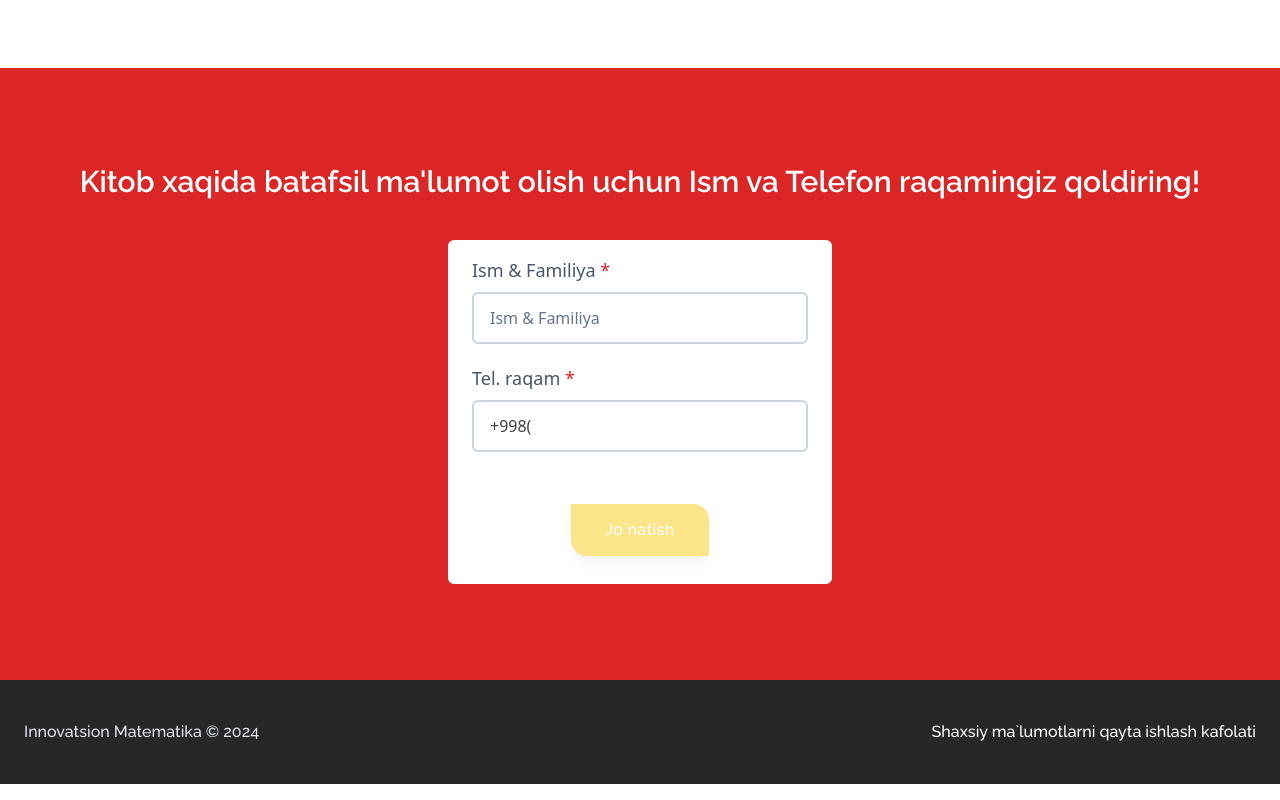
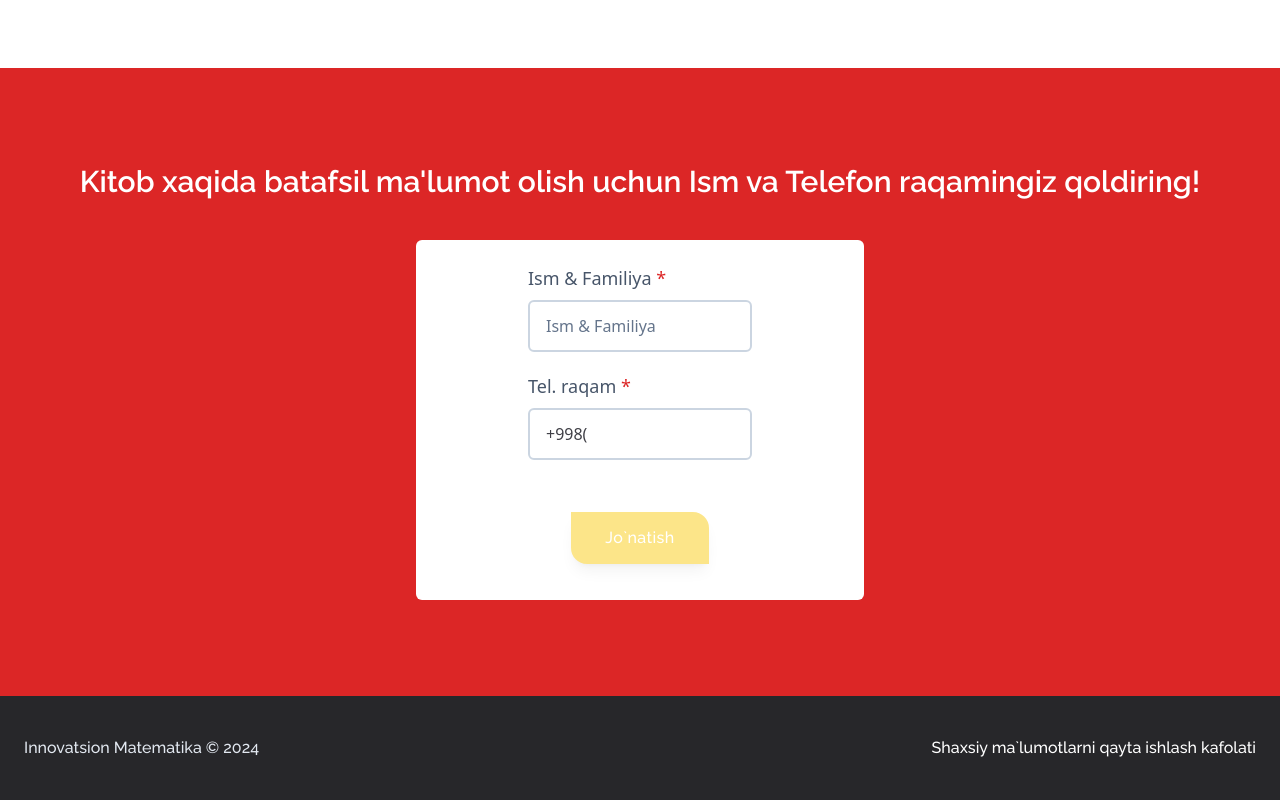
Before and after one commit to frost1335/math, a Next.js app: page / in a window 1280 px wide. Shown: the part 2924-3724 px from the top of the page. Built offline with nearby package versions, Linux system fonts and the light colour scheme; no server answers.

Commit message:
Update send message

```diff
--- a/src/app/(home)/page.tsx
+++ b/src/app/(home)/page.tsx
@@ -233,7 +233,7 @@ Foydalanuvchi Tel. raqami:  <u>${phone}</u>
         ) : (
       <div className="flex flex-col items-center">
           <h2 className="text-white text-center font-semibold text-2xl md:text-3xl mb-10">Kitob xaqida batafsil ma&apos;lumot olish uchun Ism va Telefon raqamingiz qoldiring!</h2>
-          <form onSubmit={onSubmit} className="flex flex-col max-w-sm w-full px-6 p-4 bg-white rounded-md">
+          <form onSubmit={onSubmit} className="flex flex-col max-w-md w-full px-28 p-6 bg-white rounded-md">
                                 <div className="flex flex-col items-start mb-3 md:mb-5">
                                     <label htmlFor="name" className="font-sans text-lg text-slate-600 mb-2">Ism & Familiya <span className="text-red-600">*</span></label>
                                     <input value={name || ''} onChange={(e) => setName(e.target.value)} className="w-full px-4 py-3 border-2 border-slate-300 rounded-md font-medium text-zinc-700 placeholder:text-slate-500 font-sans" type="text" id="name" placeholder="Ism & Familiya" />
```
